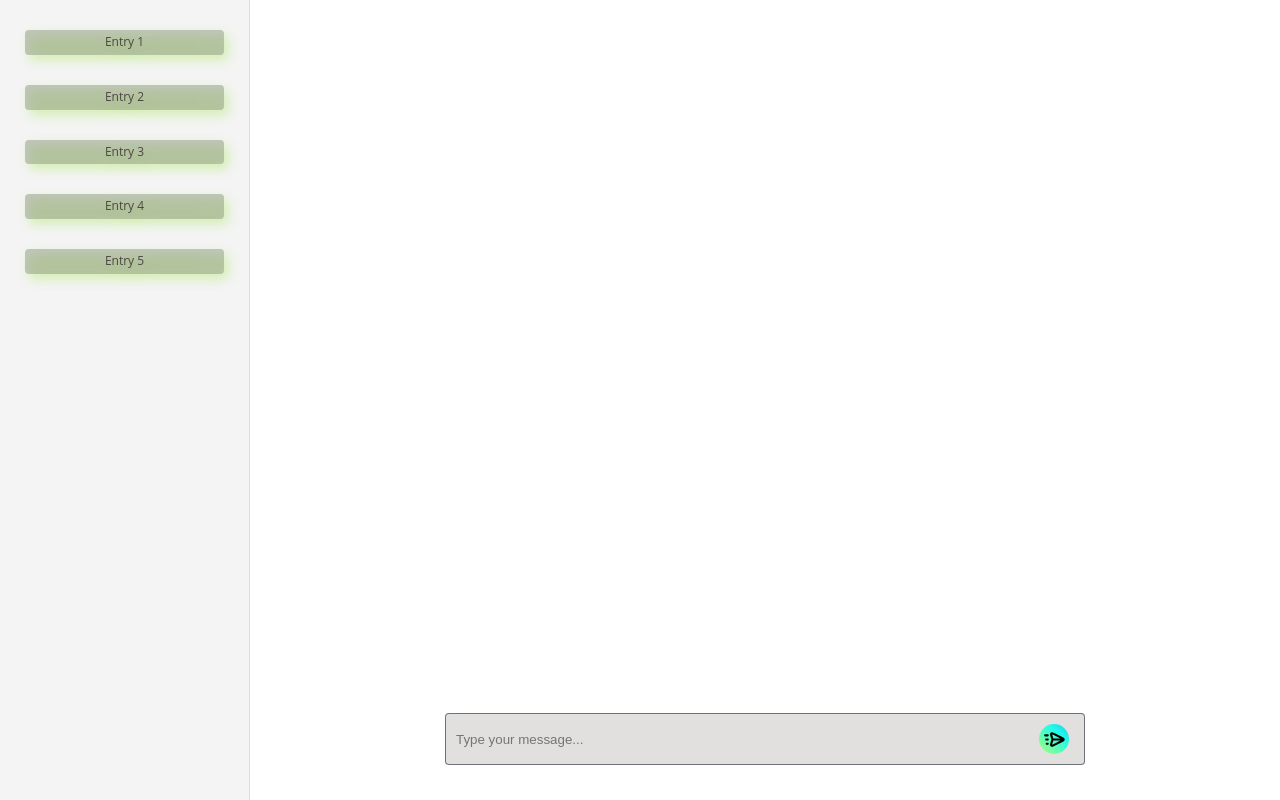
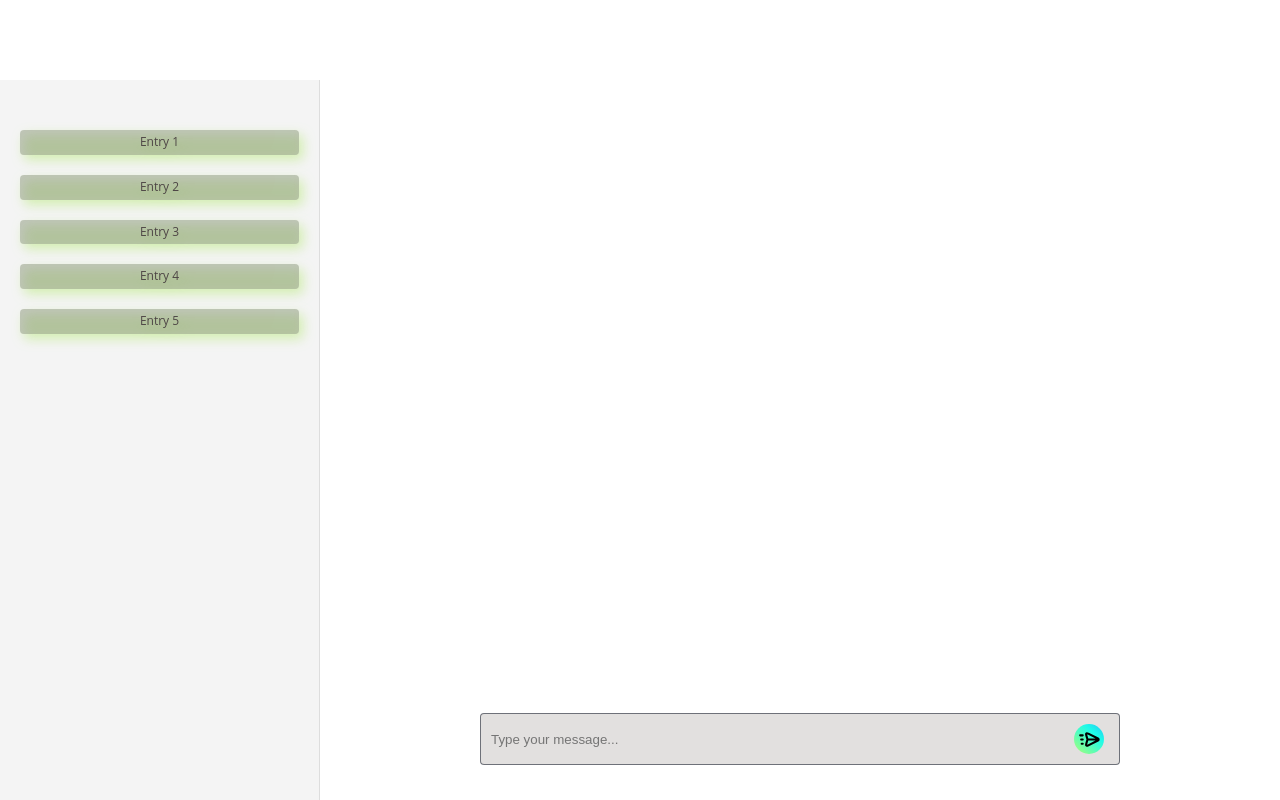
Before and after one commit to horserr/rag-chat, a React (Vite) app: page / in a window 1280 px wide. Built offline with nearby package versions, Linux system fonts and the light colour scheme.

Commit message:
feat: use grid for chat page

```diff
--- a/package.json
+++ b/package.json
@@ -10,6 +10,7 @@
     "preview": "vite preview"
   },
   "dependencies": {
+    "@fluent/react": "^0.15.2",
     "react": "^19.0.0",
     "react-dom": "^19.0.0"
   },
--- a/src/styles/components/ChatPanel/ChatPanel.module.scss
+++ b/src/styles/components/ChatPanel/ChatPanel.module.scss
@@ -1,6 +1,7 @@
 .chatPanel {
-  flex-basis: 70%;
-  flex-grow: 3;
+  // flex-basis: 70%;
+  // flex-grow: 3;
+  grid-area: chat;
 
   display: flex;
   flex-direction: column;
--- a/src/styles/components/HistoryPanel/HistoryEntry.module.scss
+++ b/src/styles/components/HistoryPanel/HistoryEntry.module.scss
@@ -4,7 +4,7 @@
   font-size: 1.2rem;
   font-weight: 400;
   padding: 0.4rem;
-  margin: 1.5rem;
+  margin: 1rem;
   // width: 100%;
 
   border-radius: 4px;
--- a/src/styles/components/HistoryPanel/HistoryList.module.scss
+++ b/src/styles/components/HistoryPanel/HistoryList.module.scss
@@ -1,7 +1,7 @@
 .historyList {
   width: 100%;
   text-align: center;
-  padding: 0.5rem 0;
+  padding: 3rem 0 0.5rem;
 
   display: flex;
   flex-direction: column;
--- a/src/styles/components/HistoryPanel/HistoryPanel.module.scss
+++ b/src/styles/components/HistoryPanel/HistoryPanel.module.scss
@@ -5,10 +5,7 @@
   padding: 1rem;
   border-right: 1px solid #ddd;
 
-  flex-basis: 25%;
-  flex-grow: 1;
-  max-width: 25rem;
-  min-width: 15rem;
+  grid-area: history;
 
   display: flex;
   flex-direction: column;
--- a/src/styles/pages/App.module.scss
+++ b/src/styles/pages/App.module.scss
@@ -1,6 +1,11 @@
 .App {
-  display: flex;
-  // stretch
+  display: grid;
+  // grid-template-columns: repeat(auto-fit, minmax(20rem, 1fr));
+  grid-template:
+    "tool title" 10vh
+    "history chat" auto
+    / 1fr 3fr;
+  justify-content: center;
 
   // grid-template-columns: 1fr 3fr; // 左侧历史记录占 1/4，右侧聊天区域占 3/4
   width: 100vw;
```
Also changed, not shown: 1 other file (tests, documents, lock files or other folders).
